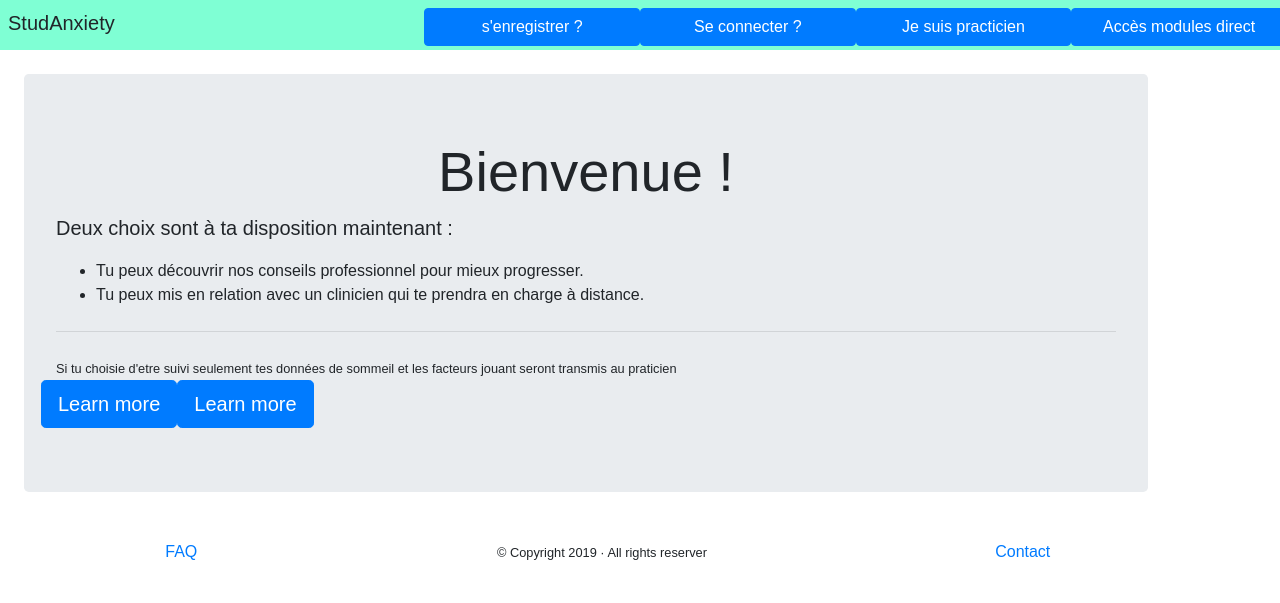
After one commit to RMeuter/StuAnxiety, a Django app: template templates/choix.html in a window 1280 px wide. The commit adds this page. Shown: the top 603 px of the page. Run offline with Django 3.2, Linux system fonts and the light colour scheme; the template is opened without the code that fills it, so the values that code supplies are empty; some libraries are stand-ins or nearby versions.

Commit message:
ajout de choix

```diff
--- /dev/null
+++ b/templates/choix.html
@@ -0,0 +1,25 @@
+   {% extends 'layouts/baseClient.html'%}
+   {% block title %}
+Choisir
+   {% endblock  %}
+   {% block content %}
+   <div class="container m-3 p-2">
+
+<div class="jumbotron">
+ <h1 class="display-4 text-center">Bienvenue !</h1>
+  <p class="lead">Deux choix sont à ta disposition maintenant :
+  <ul>
+      <li class="li">Tu peux découvrir nos conseils professionnel pour mieux progresser.</li>
+      <li class="li">Tu peux mis en relation avec un clinicien qui te prendra en charge à distance.</li>
+  </ul>
+
+  </p>
+  <hr class="my-4">
+  <small>Si tu choisie d'etre suivi seulement tes données de sommeil et les facteurs jouant seront transmis au praticien</small>
+  <br>
+  <div class="row">
+  <a class="btn btn-primary btn-lg" href="#" role="button">Learn more</a>
+  <a class="btn btn-primary btn-lg" href="#" role="button">Learn more</a>
+</div>
+   </div>
+   {% endblock content %}
--- a/templates/home.html
+++ b/templates/home.html
@@ -12,7 +12,7 @@
                     Au souhait d'un monde sans négation, pour une meilleur perspective de demain.
                 </h4>
 
-                <button class="btn btn-dark" href="choix.html">Cliquer ici pour découvrir</button>
+                <a class="btn btn-dark" href="{% url 'choix' %}" role="button">Cliquer ici pour découvrir</a>
             </div>
         </div>
     </div>
--- a/templates/layouts/nav.html
+++ b/templates/layouts/nav.html
@@ -1,12 +1,14 @@
- <header class="p-2">No pain No gain
+ <header class="p-2 container-fluid">
+     <div class="row">
+         <div class="col-4">StudAnxiety</div>
        {% if user.is_authenticated %}
-        <a href="{% url 'logout' %}" class="btn btn-primary" role="button">Se déconnecter ?</a>
-        <a href="{% url 'profil' %}" class="btn btn-primary" role="button">Mon profil</a>
+        <a href="{% url 'logout' %}" class="btn btn-primary col-2" role="button">Se déconnecter ?</a>
+        <a href="{% url 'profil' %}" class="btn btn-primary col-2" role="button">Mon profil</a>
         {% else %}
-        <a href="{% url 'register' %}" class="btn btn-primary" role="button">s'enregistrer ?</a>
-        <a href="{% url 'login' %}" class="btn btn-primary" role="button">Se connecter ?</a>
+        <a href="{% url 'register' %}" class="btn btn-primary col-2" role="button">s'enregistrer ?</a>
+        <a href="{% url 'login' %}" class="btn btn-primary col-2" role="button">Se connecter ?</a>
         {% endif %}
-        <a href="#" class="btn btn-primary" role="button">Je suis practicien
-        </a>
-        <a href="#" class="btn-primary btn" role="button">Accès modules direct</a>
+        <a href="#" class="btn btn-primary col-2" role="button">Je suis practicien</a>
+        <a href="#" class="btn-primary btn col-2" role="button">Accès modules direct</a>
+     </div>
     </header>
```
